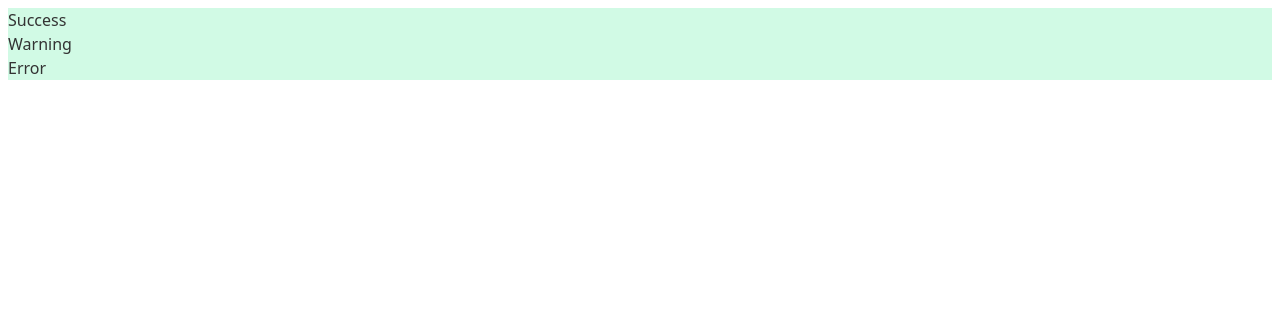
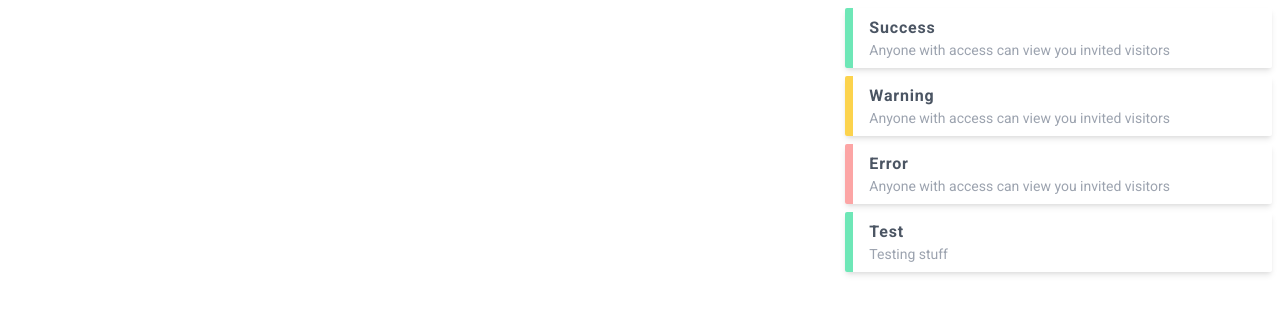
Before and after one commit to titanXL/svelte, a Svelte app: page / in a window 1280 px wide. Shown: the top 314 px of the page. Built offline with nearby package versions, Linux system fonts and the light colour scheme.

Commit message:
chore: toasts styling with tailwind and svelte animations

```diff
--- a/public/index.html
+++ b/public/index.html
@@ -1,18 +1,23 @@
 <!DOCTYPE html>
 <html lang="en">
-<head>
-	<meta charset='utf-8'>
-	<meta name='viewport' content='width=device-width,initial-scale=1'>
+  <head>
+    <meta charset="utf-8" />
+    <meta name="viewport" content="width=device-width,initial-scale=1" />
 
-	<title>Svelte app</title>
+    <title>Svelte app</title>
 
-	<link rel='icon' type='image/png' href='/favicon.png'>
-	<link rel='stylesheet' href='/global.css'>
-	<link rel='stylesheet' href='/build/bundle.css'>
+    <link rel="icon" type="image/png" href="/favicon.png" />
+    <link rel="preconnect" href="https://fonts.googleapis.com" />
+    <link rel="preconnect" href="https://fonts.gstatic.com" crossorigin />
+    <link
+      href="https://fonts.googleapis.com/css2?family=Roboto:ital,wght@0,100;0,300;0,400;0,500;0,700;0,900;1,100;1,300;1,400;1,500;1,700;1,900&display=swap"
+      rel="stylesheet"
+    />
+    <link rel="stylesheet" href="/global.css" />
+    <link rel="stylesheet" href="/build/bundle.css" />
 
-	<script defer src='/build/bundle.js'></script>
-</head>
+    <script defer src="/build/bundle.js"></script>
+  </head>
 
-<body>
-</body>
+  <body></body>
 </html>
--- a/src/App.svelte
+++ b/src/App.svelte
@@ -1,17 +1,31 @@
 <script lang="ts">
+  import { onMount } from "svelte";
+
   import { createStore, RemoveToast } from "./stores/toasts";
   import Toast from "./Toast.svelte";
-  import type { ToastMessage } from "./types";
 
   const toasts = createStore();
 
   const onClick: RemoveToast = (id) => toasts.remove(id);
+
+  onMount(() => {
+    setTimeout(() => {
+      toasts.add({
+        id: "5",
+        title: "Test",
+        message: "Testing stuff",
+        type: "success",
+      });
+    }, 2000);
+  });
 </script>
 
 <main>
-  {#each $toasts as toast (toast.id)}
-    <Toast {toast} {onClick} />
-  {/each}
+  <div class="w-4/12 fixed top-2 right-2 flex flex-col space-y-2">
+    {#each $toasts as toast (toast.id)}
+      <Toast {toast} {onClick} />
+    {/each}
+  </div>
 </main>
 
 <style global lang="postcss">
--- a/src/Toast.svelte
+++ b/src/Toast.svelte
@@ -1,12 +1,38 @@
 <script lang="ts">
+  import { onMount } from "svelte";
+
+  import { fly, fade } from "svelte/transition";
   import type { RemoveToast } from "./stores/toasts";
 
-  import type { ToastMessage } from "./types";
+  import type { ToastMessage, ToastMessageTypes } from "./types";
 
   export let toast: ToastMessage;
   export let onClick: RemoveToast;
+
+  let width;
+
+  const colorsMap: Record<ToastMessageTypes, string> = {
+    success: "green",
+    error: "red",
+    warning: "yellow",
+  };
+
+  const borderColor = `border-${colorsMap[toast.type]}-300`;
+
+  onMount(() => {
+    console.log(width);
+  });
 </script>
 
-<div class="bg-green-100" on:click={() => onClick(toast.id)}>
-  <p>{toast.message}</p>
+<div
+  bind:clientWidth={width}
+  in:fly={{ duration: 800, x: width }}
+  out:fade
+  on:click={() => onClick(toast.id)}
+  class="border-l-8 rounded-sm {borderColor} shadow-md p-2"
+>
+  <div class="flex flex-col font-roboto ml-2">
+    <h4 class="font-semibold text-gray-600 tracking-wider">{toast.title}</h4>
+    <p class="font-normal text-sm text-gray-400">{toast.message}</p>
+  </div>
 </div>
--- a/src/stores/toasts.ts
+++ b/src/stores/toasts.ts
@@ -5,18 +5,21 @@ import type { ToastMessage } from "../types";
 const INITIAL_STATE: ToastMessage[] = [
   {
     id: "1",
-    message: "Success",
+    message: "Anyone with access can view you invited visitors",
     type: "success",
+    title: "Success",
   },
   {
     id: "2",
-    message: "Warning",
+    title: "Warning",
     type: "warning",
+    message: "Anyone with access can view you invited visitors",
   },
   {
     id: "3",
-    message: "Error",
+    title: "Error",
     type: "error",
+    message: "Anyone with access can view you invited visitors",
   },
 ];
 
--- a/src/types.ts
+++ b/src/types.ts
@@ -2,6 +2,7 @@ export type ToastMessageTypes = "error" | "success" | "warning";
 
 export interface ToastMessage {
   id: string;
+  title: string;
   message: string;
   type: ToastMessageTypes;
 }
--- a/tailwind.config.js
+++ b/tailwind.config.js
@@ -6,6 +6,9 @@ module.exports = {
   },
   darkMode: false,
   theme: {
+    fontFamily: {
+      roboto: "Roboto",
+    },
     extend: {},
   },
   variants: {
```
